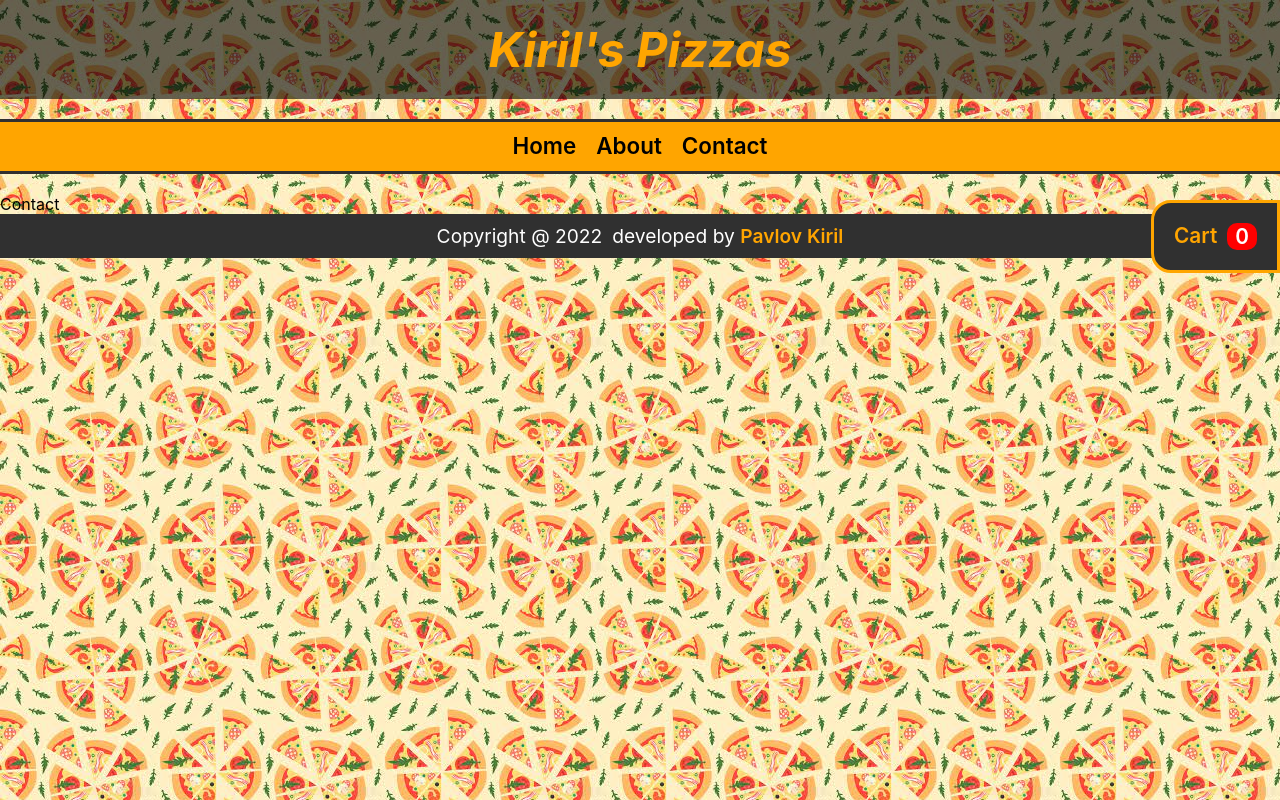
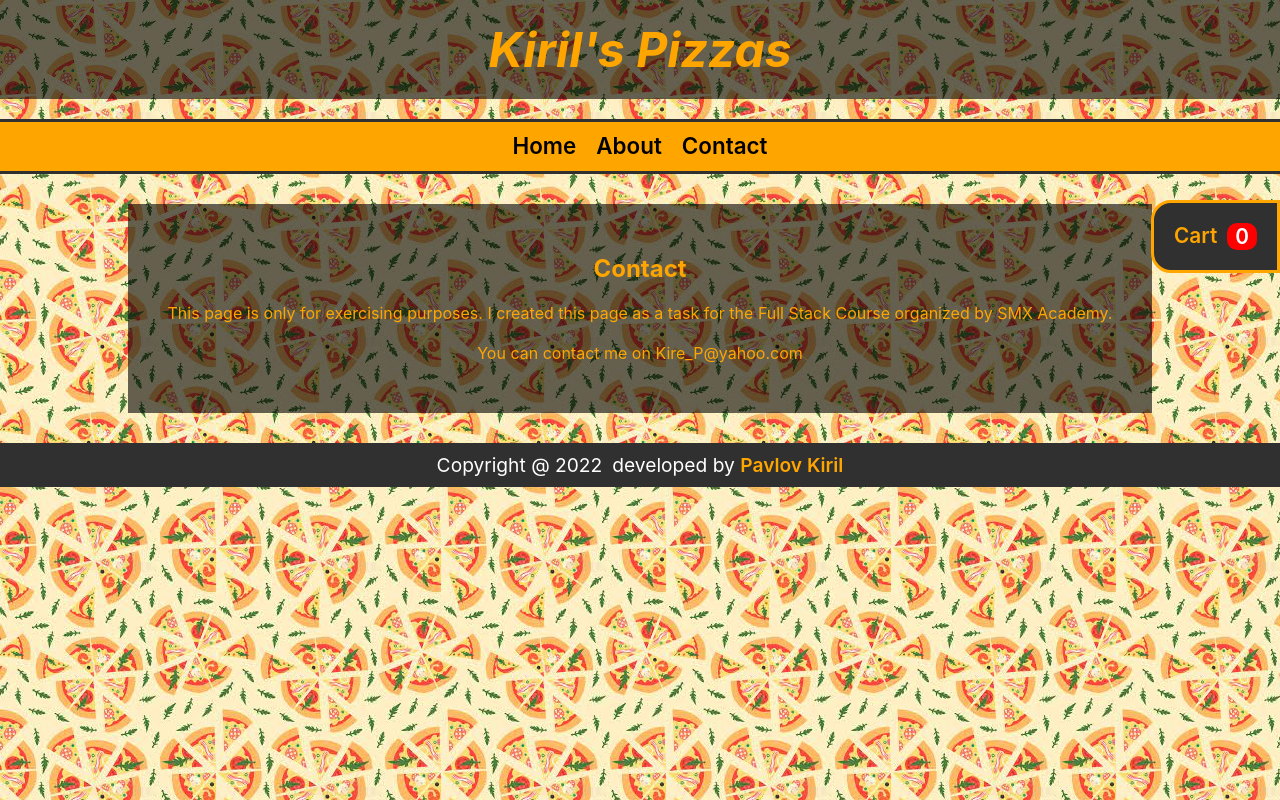
Before and after one commit to Kiril-Pavlov/pizza-app-react, a React (Create React App) app: page /contact in a window 1280 px wide. Built offline with nearby package versions, Linux system fonts and the light colour scheme.

Commit message:
added short content for the About and Contact component and CSS for them

```diff
--- a/src/App.js
+++ b/src/App.js
@@ -1,13 +1,13 @@
 import "./App.css";
 import { Routes, Route, Navigate } from "react-router";
 import Home from "./pages/Home/Home";
-import About from "./pages/About";
-import Contact from "./pages/Contact";
 import Navbar from "./components/Navbar/Navbar";
 import Pizza from "./components/Pizza/Pizza";
 import Cart from "./components/Cart/Cart";
 import Header from "./components/Header/Header";
 import Footer from "./components/Footer/Footer";
+import About from "./pages/About/About";
+import Contact from "./pages/Contact/Contact";
 
 function App() {
   return (
--- a/src/components/Cart/Cart.css
+++ b/src/components/Cart/Cart.css
@@ -1,7 +1,3 @@
-
-
-
-
 .cart-open-background{
     position: fixed;
     width: 100vw;
--- a/src/components/Pizza/Pizza.css
+++ b/src/components/Pizza/Pizza.css
@@ -4,7 +4,6 @@
     display: flex;
     grid-gap: 20px;
     margin: 30px auto;
-
 }
 
 .pizza-page-image{
--- /dev/null
+++ b/src/pages/About/About.css
@@ -0,0 +1,11 @@
+.about-container{
+    background-color: rgba(0, 0, 0, 0.6);
+    width: 80%;
+    display: flex;
+    flex-direction: column;
+    text-align: center;
+    padding: 50px 20px;
+    color: var(--primary-color);
+    grid-gap: 20px;
+    margin: 30px auto;
+}
--- /dev/null
+++ b/src/pages/About/About.jsx
@@ -0,0 +1,17 @@
+import React from 'react'
+
+import "./About.css"
+
+const About = () => {
+  return (
+    <div className='about-container'>
+      <h2>About</h2>
+      <p>This page is only for exercising purposes. I created this page as a task
+        for the Full Stack Course organized by SMX Academy.
+
+      </p>
+    </div>
+  )
+}
+
+export default About
--- a/src/pages/About/index.jsx
+++ /dev/null
@@ -1,9 +0,0 @@
-import React from 'react'
-
-const About = () => {
-  return (
-    <div>About</div>
-  )
-}
-
-export default About
--- /dev/null
+++ b/src/pages/Contact/Contact.css
@@ -0,0 +1,11 @@
+.contact-container{
+    background-color: rgba(0, 0, 0, 0.6);
+    width: 80%;
+    display: flex;
+    flex-direction: column;
+    text-align: center;
+    padding: 50px 20px;
+    color: var(--primary-color);
+    grid-gap: 20px;
+    margin: 30px auto;
+}
--- /dev/null
+++ b/src/pages/Contact/Contact.jsx
@@ -0,0 +1,17 @@
+import React from 'react'
+
+import "./Contact.css"
+
+const Contact = () => {
+  return (
+    <div className='contact-container'>
+      <h2>Contact</h2>
+      <p>This page is only for exercising purposes. I created this page as a task
+        for the Full Stack Course organized by SMX Academy.
+      </p>
+      <p>You can contact me on Kire_P@yahoo.com</p>
+    </div>
+  )
+}
+
+export default Contact
--- a/src/pages/Contact/index.jsx
+++ /dev/null
@@ -1,9 +0,0 @@
-import React from 'react'
-
-const Contact = () => {
-  return (
-    <div>Contact</div>
-  )
-}
-
-export default Contact
```
